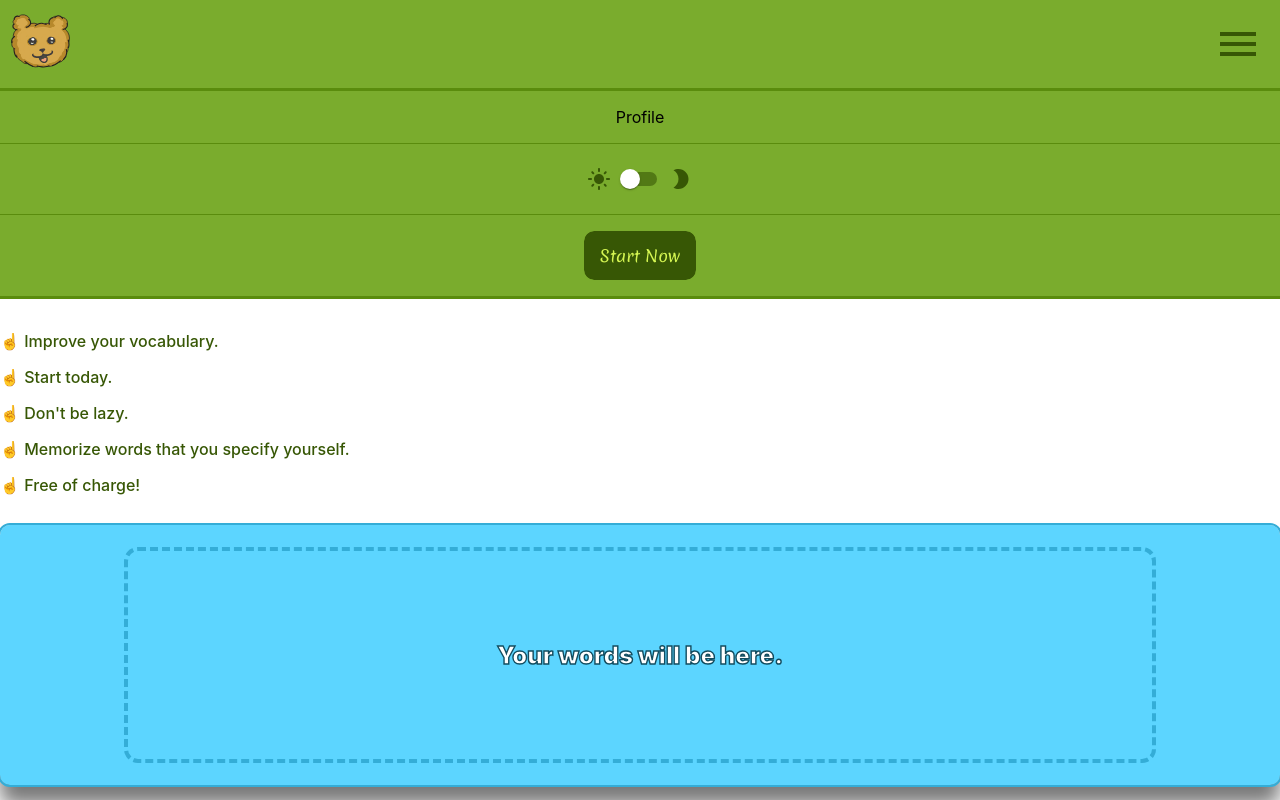
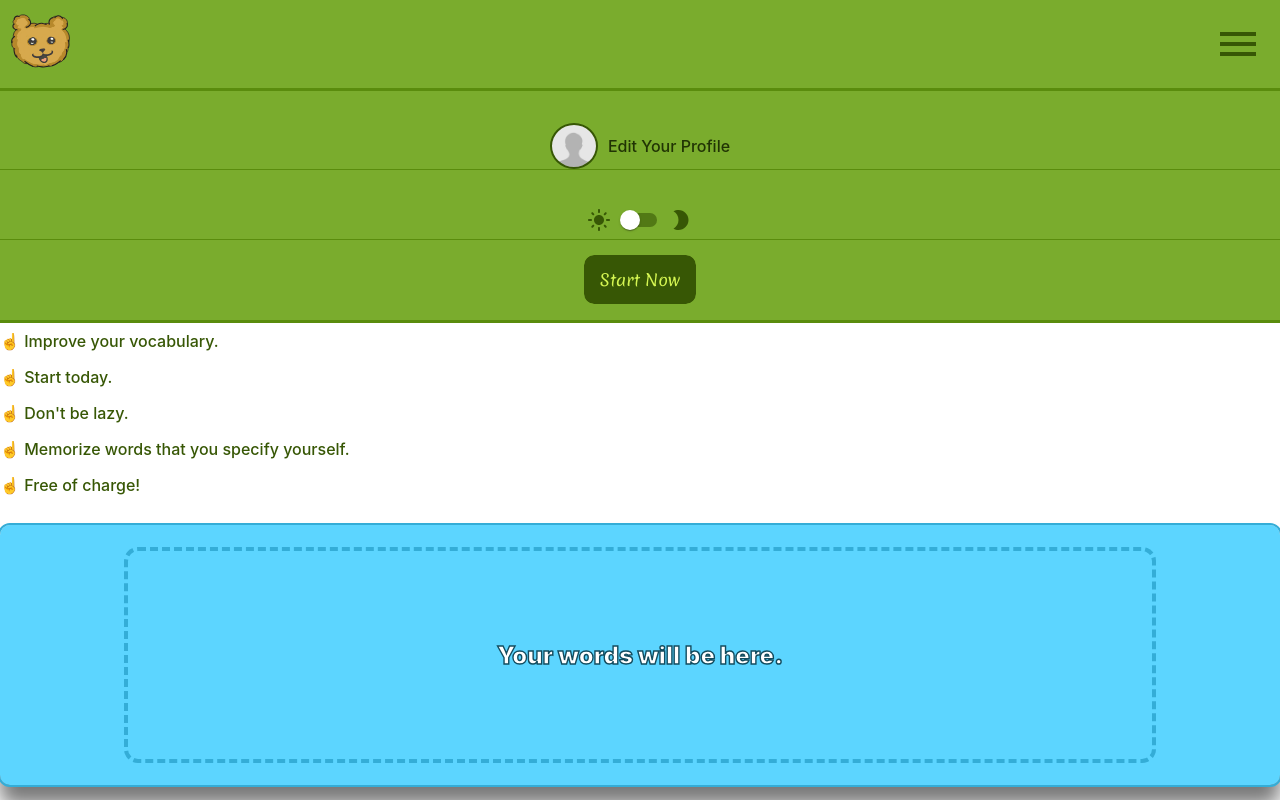
Before and after one commit to ElissV/LanguageLearningApp, a React (Create React App) app: page / in a window 1280 px wide. Both pictures are taken after a click on the button 1238 px from the left and 44 px from the top of the page. Shown: the top 800 px of the page. Built offline with nearby package versions, Linux system fonts and the light colour scheme.

Commit message:
Dropdown changes - ProfileLink component created

```diff
--- a/src/Header/DropdownMenu/DropdownMenu.module.scss
+++ b/src/Header/DropdownMenu/DropdownMenu.module.scss
@@ -8,13 +8,16 @@
 
     .NavLink, .ThemeSwitch {
         display: block;
+        position: relative;
         text-align: center;
+        padding: 1em 0;
     }
 
     .NavLink::after, .ThemeSwitch::after {
         content: "";
         display: block;
-        margin: 1em 0;
+        // margin: 1em 0;
+        position: absolute;
         width: 100%;
         border-bottom: 1px solid;
         border-color: #5A8C0D;
--- a/src/Header/DropdownMenu/DropdownMenu.tsx
+++ b/src/Header/DropdownMenu/DropdownMenu.tsx
@@ -1,3 +1,4 @@
+import { ProfileLink } from '../../common/components/ProfileLink/ProfileLink';
 import { ShiningButton } from '../../common/components/ShiningButton/ShiningButton';
 import { ThemeSwitch } from '../../common/components/ThemeSwitch/ThemeSwitch';
 import styles from './DropdownMenu.module.scss';
@@ -5,9 +6,9 @@ import styles from './DropdownMenu.module.scss';
 function DropdownMenu() {
     return (
         <nav className={styles.Menu}>
-            <a className={styles.NavLink}>
-                Profile
-            </a>
+            <div className={styles.NavLink}>
+                <ProfileLink />
+            </div>
             <div className={styles.ThemeSwitch}>
                 <ThemeSwitch />
             </div>
--- /dev/null
+++ b/src/common/components/ProfileLink/ProfileLink.tsx
@@ -0,0 +1,12 @@
+import styles from "./styles.module.scss";
+
+export function ProfileLink() {
+    return (
+        <a className={styles.ProfileLink}>
+            <div className={styles.ProfileLinkInnerContainer}>
+                <div className={styles.Avatar}></div>
+                <span>Edit Your Profile</span>
+            </div>
+        </a>
+    );
+}
--- /dev/null
+++ b/src/common/components/ProfileLink/styles.module.scss
@@ -0,0 +1,26 @@
+.ProfileLink {
+    display: block;
+
+    .ProfileLinkInnerContainer {
+        display: flex;
+        align-items: center;
+        justify-content: center;
+        gap: 10px;
+        color: #213404;
+        font-weight: 500;
+
+        .Avatar {
+            display: inline-block;
+            width: 44px;
+            height: 42px;
+            border-radius: 50%;
+            background-image: url("../../../../public/default-avatar.jpg");
+            background-size: cover;
+            border: 2px #375705 solid;
+        }
+    }
+}
+
+.ProfileLink:hover {
+    background-color: aliceblue;
+}
```
Also changed, not shown: public/default-avatar.jpg (added).
